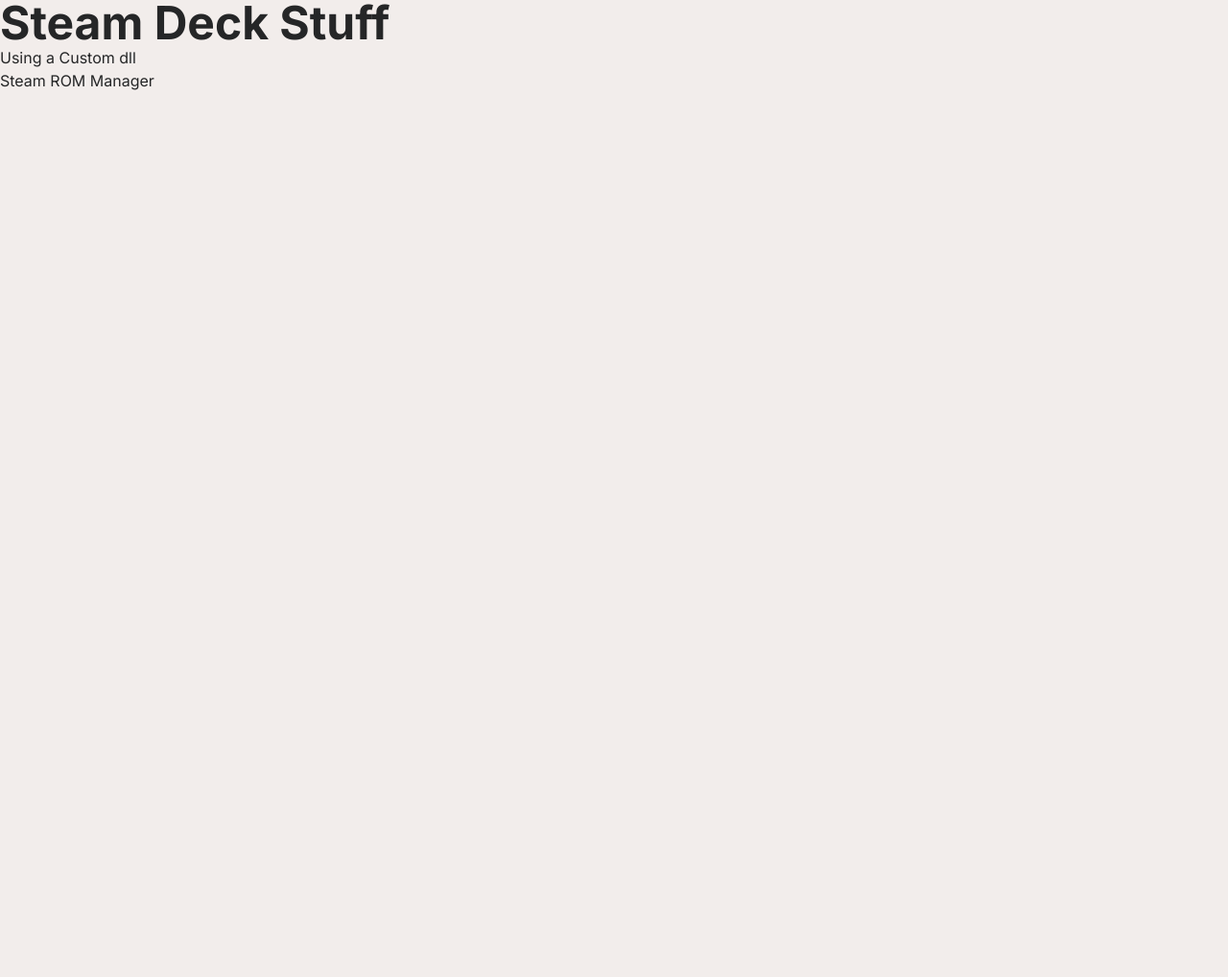
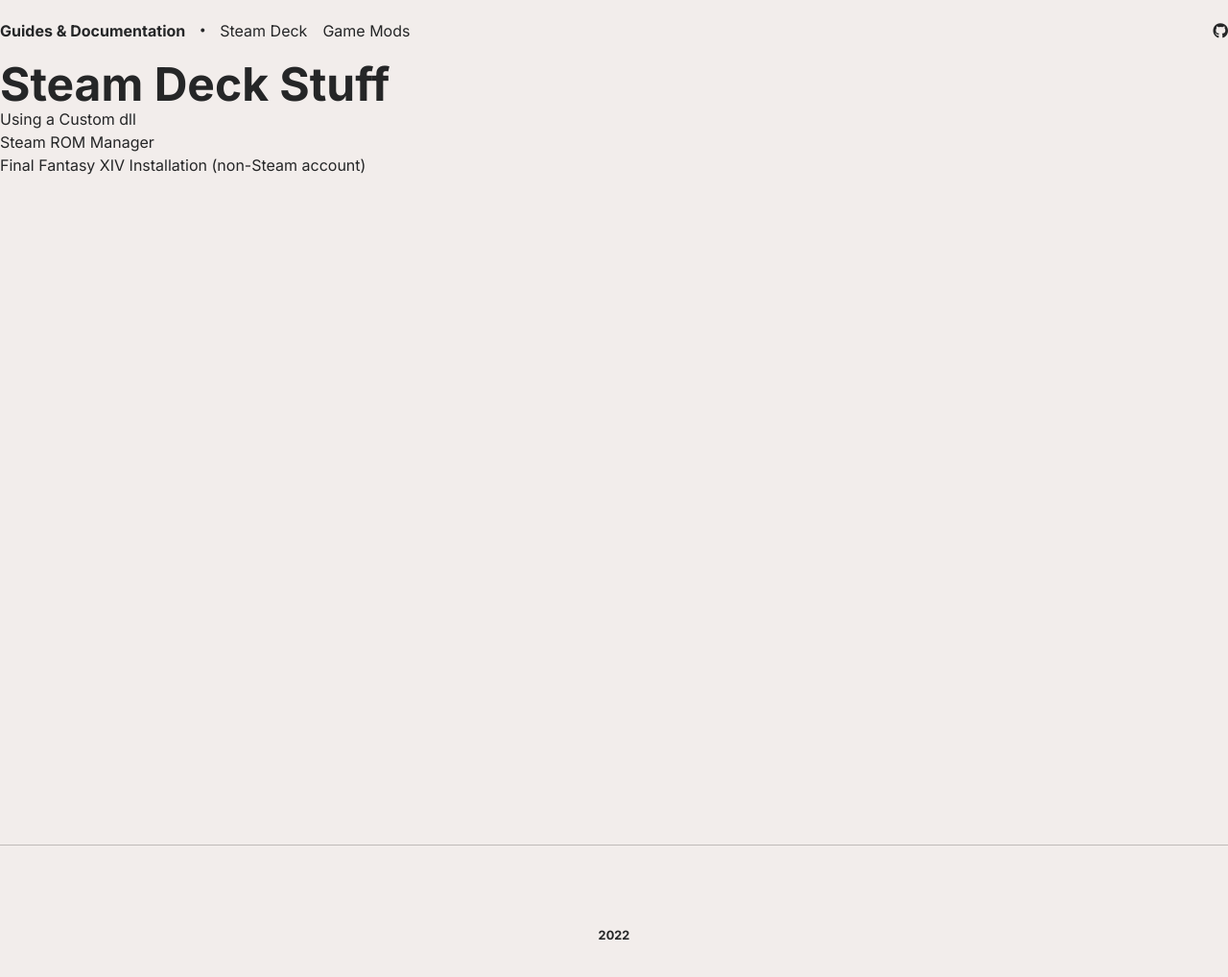
Before and after one commit to singularitypress/steam-deck-guide, a Next.js app: page /guides/steam-deck in a window 1280 px wide. Shown: the top 1018 px of the page at 96% size. Before the commit the page ends 800 px from the top, so only its background shows below. Built offline with nearby package versions, Linux system fonts and the light colour scheme.

Commit message:
add ff14 instructions and a footer

```diff
--- a/components/atomic/container.tsx
+++ b/components/atomic/container.tsx
@@ -2,8 +2,11 @@
 
 interface IProps {
   children: ReactNode;
+  className?: string;
 }
 
-export const Container = ({ children }: IProps) => {
-  return <div className="container mx-auto my-0">{children}</div>;
+export const Container = ({ children, className = "" }: IProps) => {
+  return (
+    <div className={`container mx-auto my-0 ${className}`}>{children}</div>
+  );
 };
--- /dev/null
+++ b/components/organisms/footer.tsx
@@ -0,0 +1,16 @@
+import { Container } from "@components/atomic";
+import React from "react";
+
+export const Footer = () => {
+  return (
+    <footer className="footer">
+      <Container>
+        <div className="footer__content">
+          <strong>
+            <small>2022</small>
+          </strong>
+        </div>
+      </Container>
+    </footer>
+  );
+};
--- a/components/organisms/index.ts
+++ b/components/organisms/index.ts
@@ -0,0 +1,2 @@
+export * from "./nav";
+export * from "./footer";
--- /dev/null
+++ b/components/organisms/nav.tsx
@@ -0,0 +1,45 @@
+import { Container } from "@components/atomic";
+import Link from "next/link";
+import React, { useState } from "react";
+
+export const Nav = () => {
+  const [state, setState] = useState("closed");
+
+  return (
+    <>
+      <nav className={`nav nav-${state}`}>
+        <Container className="nav__container">
+          <Link href="/">
+            <a className="nav__title">Guides &amp; Documentation</a>
+          </Link>
+          <i className="fa-solid fa-circle"></i>
+          <ul className="nav__list">
+            <li>
+              <Link href="/guides/steam-deck">Steam Deck</Link>
+            </li>
+            <li>
+              <Link href="/guides/steam-deck">Game Mods</Link>
+            </li>
+          </ul>
+          <ul className="nav__contact">
+            <li>
+              <Link href="https://github.com/singularitypress/steam-deck-guide">
+                <a target="_blank">
+                  <i className="fa-brands fa-github"></i>
+                </a>
+              </Link>
+            </li>
+          </ul>
+        </Container>
+      </nav>
+      <button
+        onClick={() => {
+          setState(state === "closed" ? "open" : "closed");
+        }}
+        className={`nav__button nav__button-${state}`}
+      >
+        <i className="fa-solid fa-bars"></i>
+      </button>
+    </>
+  );
+};
--- /dev/null
+++ b/markdown/steam-deck/final-fantasy-xiv-installation.md
@@ -0,0 +1,45 @@
+---
+title: "Final Fantasy XIV Installation (non-Steam account)"
+link: "https://www.reddit.com/r/ffxiv/comments/tegrbw/i_wrote_a_guide_for_how_to_run_ffxiv_on_the_steam/"
+section: "Final Fantasy XIV,Steam Deck,Steam,Guides,Non-Steam Game"
+og:
+  image: "https://img.finalfantasyxiv.com/t/4df4681d0af855b1a77d5d75d86925d7e110206a.png?1646399861"
+  description: "Adding Final Fantasy XIV with a non-Steam account to the Steam Deck"
+---
+
+## Summary
+
+At the time of writing there were issues with XIVLauncher, they may be resolved at the time of publishing (in which case someone can submit instructions for using that), but in lieu of XIVLauncher, here's how to leverage Final Fantasy XIV in Steam itself without using a Steam account.
+
+## Instructions
+Authored by [u/StackTrace86](https://www.reddit.com/user/StackTrace86/), original [publication](https://www.reddit.com/r/ffxiv/comments/tegrbw/i_wrote_a_guide_for_how_to_run_ffxiv_on_the_steam/).
+
+1.  Pick up your Steam Deck and install and run the FFXIV Online Free Trial. It'll load up, but will hang once it tries to display the launcher. This is expected. Close FFXIV by pressing the "STEAM" button and exiting back to the main Steam Deck menu. This step is important so we have the right config files in the right place to modify them later.
+2. Go to Desktop Mode
+3. Open the "Discover" store (Shopping Bag with a question mark)
+4.  Tap on the search bar. Open the keyboard by pressing X + STEAM at the same time
+5.  Search for "gedit" (without quotes) and click the install button. This is a text editor, which is much easier than the built-in Vim. I've been a software developer for over a decade, and even I can't wrap my head around Vim - trust me, this editor makes life a lot easier.
+6.  Tap on the search bar again. Open the keyboard by pressing X + STEAM at the same time
+7.  Search for 'Proton-Up-Qt' and click install. This will allow you to install custom versions of Proton (which is what the Steam Deck uses to run Windows games on linux). Some of these custom versions have useful hooks for running FFXIV through Steam, which is what we're going to do. When I searched for it the description was in German for some reason, but it was still the right application.
+8.  After both of the applications have installed, open the "Start" menu (blue and white Steam Deck icon) and click on "All Applications", then open Proton-Up-Qt.
+9.  Click on the "Add Version" button
+10.  In the window that opens, for "Compatability Tool", select Proton-GE (GE stands for "Glorious Eggroll"). For Version, select the latest version. The video has GE-Proton7-5, but the latest at the time I installed it (March 14, 2022) was GE-Proton7-9. Click "Install".
+11.  Once it finishes installing, close ProtonUp-Qt.
+12. In the task bar open the Dolphin file explorer (the blue file icon)
+13. In the bar on the left, scroll down to "Devices", and select "home" and click on the "deck" folder.
+14. Click on the 3 line hamburger icon in the top right of the file explorer window (just beneath the close (X) button) and select "Show Hidden Files"
+15. Navigate to .local > share > Steam > steamapps > compatdata > 312060 > pfx > drive_c > users > steamuser > Documents > My Games > FINAL FANTASY XIV - A Realm Reborn
+16. In this folder, open `FFXIV_Boot.cfg` by right clicking (clicking the left trackpad) and selecting open with > Text Editor
+17. In this file, there will be a lot of settings (Version, Language, Region, etc), followed by a space (or multiple spaces) and then a number. Select the `2` next to `Browser`, open your text editor (Steam + X) and change the `2` to a `1`. Then, select the `0` next to `BrowserType` and change it from a `0` to a `1`. EDIT: You may also need to set `Eulaagreement` to `1` and `Startupcompleted` to `1` as well, if you run into issues starting the game.
+18. Click the "Save" button in the top right, and then close the file.
+19. Click on the "Return to Gaming Mode" shorcut on the desktop to return to the "normal" Steam Deck OS.
+20. Select FFXIV from your list of games, then select the gear icon on the far right of the FFXIV page
+21. Select "Properties"
+22. Select "Compatibility" and select "Force the use of a specific Steam Play compatibility tool"
+23. Tap on the dropdown that appears and select the version of GE-Proton you installed (for me it was GE-Proton7-9)
+24. Go back (b button), and navigate to "General" from the menu on the left. Under launch options, type this into the text box: `NOSTEAM=1 %command%`
+25. Go back (b button) until you are back on the FFXIV page, and select Play
+26.  You're almost there! You should see a window pop up asking you to agree to an EULA. Accept it, and then select the option for "I already have a Square Enix Account". Don't worry about the part that says it has to not be linked to FFXIV. Just enter your account login details (using Steam + X to open the keyboard), and let FFXIV install... all 75 gigs of it.
+27.  Once it has installed, click the green "Play" button and then calibrate your controller.
+28.  You should be on the FFXIV opening page. You may notice that parts of the top and bottom of the screen are cut off though. Click on "Configuration" and modify your screen resolution to be 1280 x 800.
+29.  Click "Play", select your data center and your character, and you should be good to go! Congratulations, you made it!
--- a/markdown/steam-deck/steam-rom-manager.md
+++ b/markdown/steam-deck/steam-rom-manager.md
@@ -1,18 +1,16 @@
 ---
 title: "Steam ROM Manager"
-link: "https://github.com/singularitypress/steam-rom-manager"
+link: "https://github.com/SteamGridDB/steam-rom-manager"
 section: "Emulation,Steam Deck,Steam,Guides,Retro Gaming"
 og:
   image: "https://www.emudeck.com/img/ss1.png"
   description: "Steam ROM Manager is a super flexible tool for adding non-Steam games to steam in bulk and managing their artwork assets."
 ---
 
-## Setup
+## Summary
 
-Steam ROM Manager is a super flexible tool for adding non-Steam games to steam in bulk and managing their artwork assets. Added games could be ROMs for emulators, games from other stores such as Epic or GOG, or even not games at all. Have you always wanted your notes from junior year as a category in steam? If so that's pretty weird! But now it's possible.
+>*Steam ROM Manager is a super flexible tool for adding non-Steam games to steam in bulk and managing their artwork assets. Added games could be ROMs for emulators, games from other stores such as Epic or GOG, or even not games at all. Have you always wanted your notes from junior year as a category in steam? If so that's pretty weird! But now it's possible.*
+>
+>**- Steam ROM Manager README**
 
-For an overview of how SRM works see [here](https://steamgriddb.github.io/steam-rom-manager/). There is plenty of documentation available in the app's built in FAQ, and if you need further help there are expert users to be found on the [SGDB discord](https://discord.gg/bnSVJrz) under the Steam ROM Manager category and the [SRM subreddit](https://www.reddit.com/r/SteamRomManager/). **Check out the [releases page](https://github.com/SteamGridDB/steam-rom-manager/releases) for compiled downloads.**
-
-## Note
-
-This is forked from the main steam-rom-manager repo only to ensure that the link is live in case the original is removed for whatever reason.
+For an overview of how it works go [here](https://steamgriddb.github.io/steam-rom-manager/). There is plenty of documentation available in the app's built in FAQ, and if you need further help there are expert users to be found on the [SGDB discord](https://discord.gg/bnSVJrz) under the Steam ROM Manager category and the [Steam ROM Manager subreddit](https://www.reddit.com/r/SteamRomManager/). **Check out the [releases page](https://github.com/SteamGridDB/steam-rom-manager/releases) for compiled downloads.**
--- a/pages/_app.tsx
+++ b/pages/_app.tsx
@@ -1,6 +1,15 @@
+import { Footer, Nav } from "@components/organisms";
 import type { AppProps } from "next/app";
 import "../styles/globals.scss";
 
 export default ({ Component, pageProps }: AppProps) => {
-  return <Component {...pageProps} />;
+  return (
+    <>
+      <Nav />
+      <main>
+        <Component {...pageProps} />
+      </main>
+      <Footer />
+    </>
+  );
 };
--- a/styles/_article.scss
+++ b/styles/_article.scss
@@ -19,6 +19,10 @@
     img {
       @apply max-h-96 w-full object-cover;
     }
+  }
+
+  ol {
+    list-style: auto;
   }
 
   p,
--- /dev/null
+++ b/styles/_footer.scss
@@ -0,0 +1,7 @@
+.footer {
+  @apply py-20 mt-20 w-full border-t border-t-eerie-black/25 dark:border-t-isabelline/50;
+
+  &__content {
+    @apply w-full flex flex-col justify-center items-center;
+  }
+}
--- /dev/null
+++ b/styles/_nav.scss
@@ -0,0 +1,49 @@
+.nav {
+  @apply fixed w-full h-screen transition-all duration-500 translate-y-full md:translate-y-0 md:h-16 bg-isabelline dark:bg-eerie-black;
+
+  &-open {
+    @apply transition-all duration-500 translate-y-0;
+  }
+
+  &__button {
+    @apply fixed z-50 bottom-4 right-4 transition-all duration-500 bg-eerie-black text-isabelline dark:bg-isabelline dark:text-eerie-black w-16 h-16 rounded-full md:hidden;
+
+    &-open {
+      @apply transition-all duration-500 rotate-90;
+    }
+  }
+
+  &__container {
+    @apply flex flex-col h-full justify-end md:justify-start md:flex-row md:items-center;
+  }
+
+  &__title {
+    @apply font-bold pb-4 border-b border-b-eerie-black/50 dark:border-b-isabelline/50 md:border-none md:pb-0 md:mr-4 w-fit;
+
+    + .fa-circle {
+      @apply hidden md:block mr-4;
+      font-size: 0.25rem;
+    }
+  }
+
+  &__list {
+    @apply md:flex;
+
+    li {
+      @apply md:mr-4;
+
+      a {
+        @apply transition-all block md:py-4 hover:-translate-y-1;
+      }
+    }
+  }
+
+  a,
+  li {
+    @apply mb-4 md:mb-0;
+  }
+
+  &__contact {
+    @apply md:ml-auto;
+  }
+}
--- a/styles/globals.scss
+++ b/styles/globals.scss
@@ -10,6 +10,8 @@
 @import "./article";
 @import "./markdown";
 @import "./container";
+@import "./nav";
+@import "./footer";
 
 * {
   font-family: "Inter", ui-sans-serif, system-ui, -apple-system,
@@ -23,6 +25,10 @@
 
   @media (prefers-color-scheme: dark) {
     @apply bg-eerie-black text-isabelline;
+  }
+
+  main {
+    @apply min-h-screen md:pt-16;
   }
 }
 
```
Also changed, not shown: markdown/steam-deck/custom-dll.md (+3 -1 lines).
